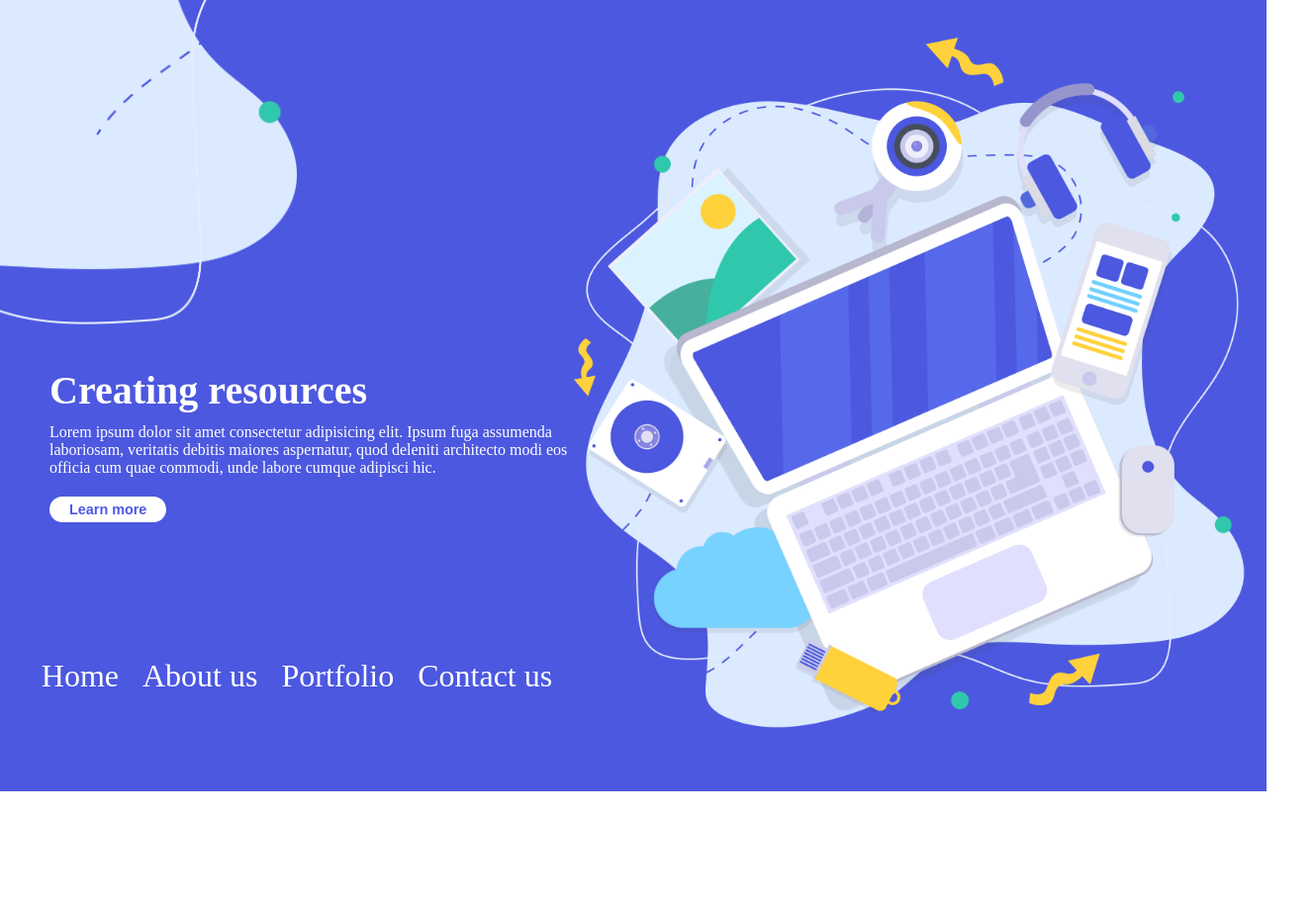
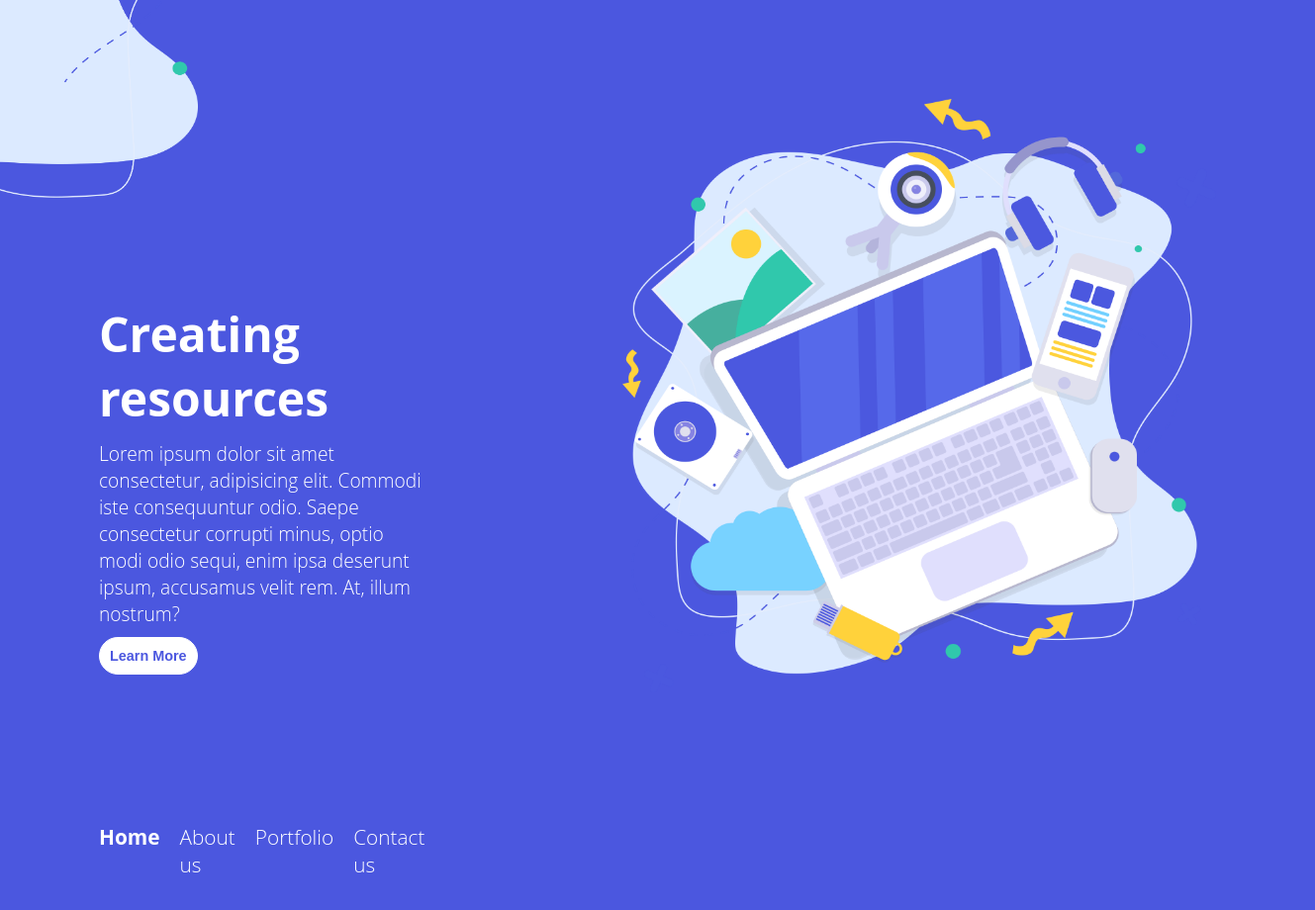
Before and after one commit to denisse-orellana/simple_template, a plain HTML site: page index.html in a window 1280 px wide. Shown: the whole page at 99% size, 1329 px wide, since content can reach past the window. Before the commit the page ends 800 px from the top, so only its background shows below. Drawn offline with Linux system fonts and the light colour scheme.

Commit message:
feat: template-2

```diff
--- a/assets/css/main.css
+++ b/assets/css/main.css
@@ -2,85 +2,52 @@
   margin: 0;
   padding: 0;
 }
-.header {
-  display: grid;
-  /* 1 fraccion: 1fr */
-  grid-template-columns: repeat(2, 1fr); /*  1fr 1fr;  */
-  grid-template-rows: repeat(3, 1fr);
-  width: 100%;
-  /* width: 100vh; */
-  height: 100vh;
-  background-color: #4C58E0
-  /* justify-content: center;
-  align-content: center; */
-
-  /* Justify content & items: propiedad padres */
-  /* justify-items: center;
-  align-items: center; */
-}
-.header__title {
-  grid-column: 1 / 2;
-  grid-row: 2 / 3;
-  width: 100%;
-  padding: 0 50px;
-  align-self: center;
-}
-.header__title h1 {
-  margin-bottom: 10px;
-  font-size: 2.5rem;
+body {
+  background-color: #4b57df;
+  display: flex;
+  font-family: 'Open Sans', sans-serif;
   color: #fff;
 }
-.header__title p {
-  margin-bottom: 20px;
-  font-size: 1rem;
-  color: #fff;
+.top__header img {
+  height: 200px;
+  width: 200px;
+}
+.main {
+  padding: 100px;
+}
+.main__content {
+  padding-bottom: 150px;
+}
+.main__content h1 {
+  font-size: 3rem;
+  font-weight: bold;
+  padding-bottom: 10px;
+  font-family: 'Open Sans';
+}
+.main__content p {
+  font-size: 1.2rem;
   font-weight: lighter;
-  padding-right: 50px;
+  padding-bottom: 10px;
 }
-.header__title button {
-  padding: 5px 20px;
+.main__content button {
+  padding: 10px;
+  font-weight: bold;
+  font-size: .9rem;
+  color: #4b57df;
+  background-color: #fff;
+  border: 1px solid #fff;
   border-radius: 50px;
-  border: none;
-  background-color: #fff;
-  font-size: .9rem;
-  font-weight: bold;
-  color: #4C58E0;
 }
-.header__nav {
-  grid-column: 1 / 2;
-  grid-row: 3 / 4;
-  /* grid-column: 2 / 3; -> ejemplo para colocarlo en la linea columna 2 y 3 */
-  /* Justify self: propiedad hijos */
-  justify-self: center;
-  align-self: center;
+.main__menu {
+  display: flex;
+  gap: 20px;
+  font-size: 1.3rem;
+  font-weight: lighter;
 }
-.header__nav ul {
-  list-style: none;
+.main__image-header img {
+  height: 600px;
+  width: 600px;
+  align-items: center;
+  justify-content: center;
+  padding: 100px;
 }
-.header__nav ul li {
-  display: inline-block;
-  margin-left: 20px;
-  font-size: 2rem;
-  color: #fff;
-}
-.header__nav ul li a {
-  color: #fff;
-  text-decoration: none;
-  cursor: pointer;
-}
-.header__main__image {
-  width: 700px;
-  grid-row: 1 / 4;
-  grid-column: 2 / 3;
-  align-self: center;
-  justify-self: center;
-}
-.header__main__image img {
-  width: 100%;
-}
-.header__secondary__image {
-  width: 100%;
-}
-.header__secondary__image img {
-  width: 300px;
-}
--- a/index.html
+++ b/index.html
@@ -5,29 +5,30 @@
     <meta http-equiv="X-UA-Compatible" content="IE=edge">
     <meta name="viewport" content="width=device-width, initial-scale=1.0">
     <link rel="stylesheet" href="./assets/css/main.css">
-    <title> HTML CSS Nivelación - Desarrollo template 2</title>
+    <meta name="author" content="Denisse Orellana">
+    <title>Proyecto de nivelación | Escalab Academy</title>
   </head>
   <body>
-    <header class="header">
-      <figure class="header__main__image">
-        <img src="./assets/images/image-header.png" alt="image-header">
-      </figure>
-      <figure class="header__secondary__image">
-        <img src="./assets/images/image-header-top.png" alt="image-header-top">
-      </figure>
-      <div class="header__title">
-        <h1>Creating resources</h1>
-        <p>Lorem ipsum dolor sit amet consectetur adipisicing elit. Ipsum fuga assumenda laboriosam, veritatis debitis maiores aspernatur, quod deleniti architecto modi eos officia cum quae commodi, unde labore cumque adipisci hic.</p>
-        <button type="button">Learn more</button>
+    <section class="main__header">
+      <article class="top__header">
+        <img src="./assets/images/image-header-top.png" alt="top-header">
+      </article>
+      <div class="main">
+        <article class="main__content">
+          <h1>Creating resources</h1>
+          <p>Lorem ipsum dolor sit amet consectetur, adipisicing elit. Commodi iste consequuntur odio. Saepe consectetur corrupti minus, optio modi odio sequi, enim ipsa deserunt ipsum, accusamus velit rem. At, illum nostrum?</p>
+          <button>Learn More</button>
+        </article>
+        <article class="main__menu">
+          <p><b>Home</b></p>
+          <p>About us</p>
+          <p>Portfolio</p>
+          <p>Contact us</p>
+        </article>
       </div>
-      <nav class="header__nav">
-        <ul>
-          <li><a href="/">Home</a></li>
-          <li><a href="/">About us</a></li>
-          <li><a href="/">Portfolio</a></li>
-          <li><a href="/">Contact us</a></li>
-        </ul>
-      </nav>
-    </header>
+    </section>
+    <section class="main__image-header">
+      <img src="./assets/images/image-header.png" alt="image-header">
+    </section>
   </body>
 </html>
```
Also changed, not shown: assets/images/template-1.png (deleted), assets/images/template-2.png (added), 1 other file.
